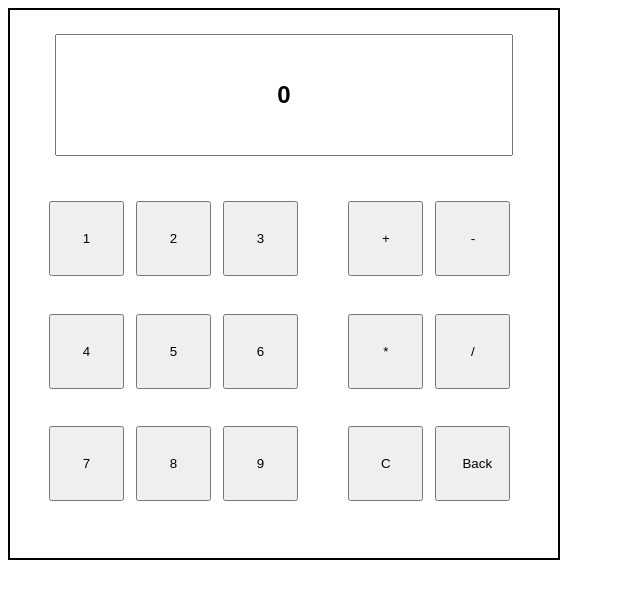
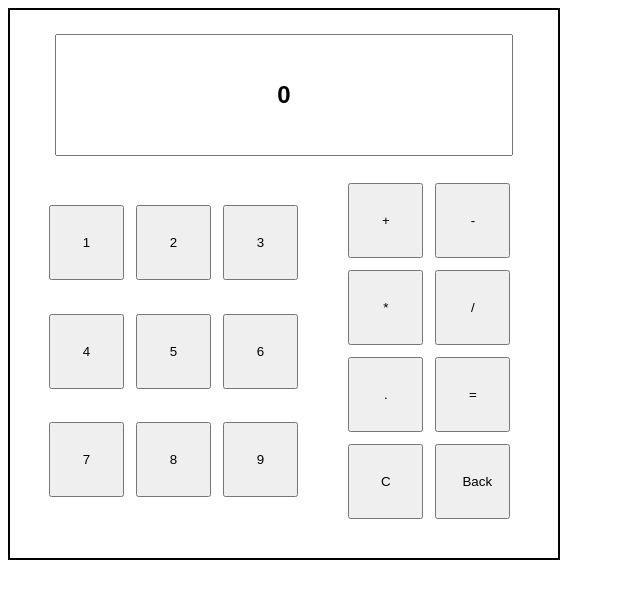
Before and after one commit to QuzyTheFirst/Calculator-The-Odin-Project, a plain HTML site: page index.html in a window 1280 px wide. Shown: the whole page, without its empty margins (0-640 px from the left). Drawn offline with Linux system fonts and the light colour scheme.

Commit message:
Added point and solve button to UI

```diff
--- a/css/style.css
+++ b/css/style.css
@@ -36,7 +36,7 @@
     display: flex;
     flex-wrap: wrap;
     gap: 12px;
-    align-items: center;
+    align-content: space-around;
 }
 
 .number-buttons,
@@ -45,9 +45,7 @@
     flex-wrap: wrap;
     gap:12px;
 
-    height: 300px;
-
-    align-content:space-between;
+    align-content:space-evenly;
     justify-content: center;
 }
 
--- a/index.html
+++ b/index.html
@@ -29,6 +29,8 @@
                 <button>-</button>
                 <button>*</button>
                 <button>/</button>
+                <button>.</button>
+                <button>=</button>
                 <button>C</button>
                 <button>Back</button>
             </div>
--- a/js/main.js
+++ b/js/main.js
@@ -12,5 +12,7 @@ const buttonPlus = document.querySelector("button-plus");
 const buttonMinus = document.querySelector("button-minus");
 const buttonMultiply = document.querySelector("button-multiply");
 const buttonDivide = document.querySelector("button-divide");
+const buttonPoint = document.querySelector("button-point");
+const buttonSolve = document.querySelector("button-solve ");
 const buttonClear = document.querySelector("button-clear");
 const buttonBack = document.querySelector("button-back");
```
